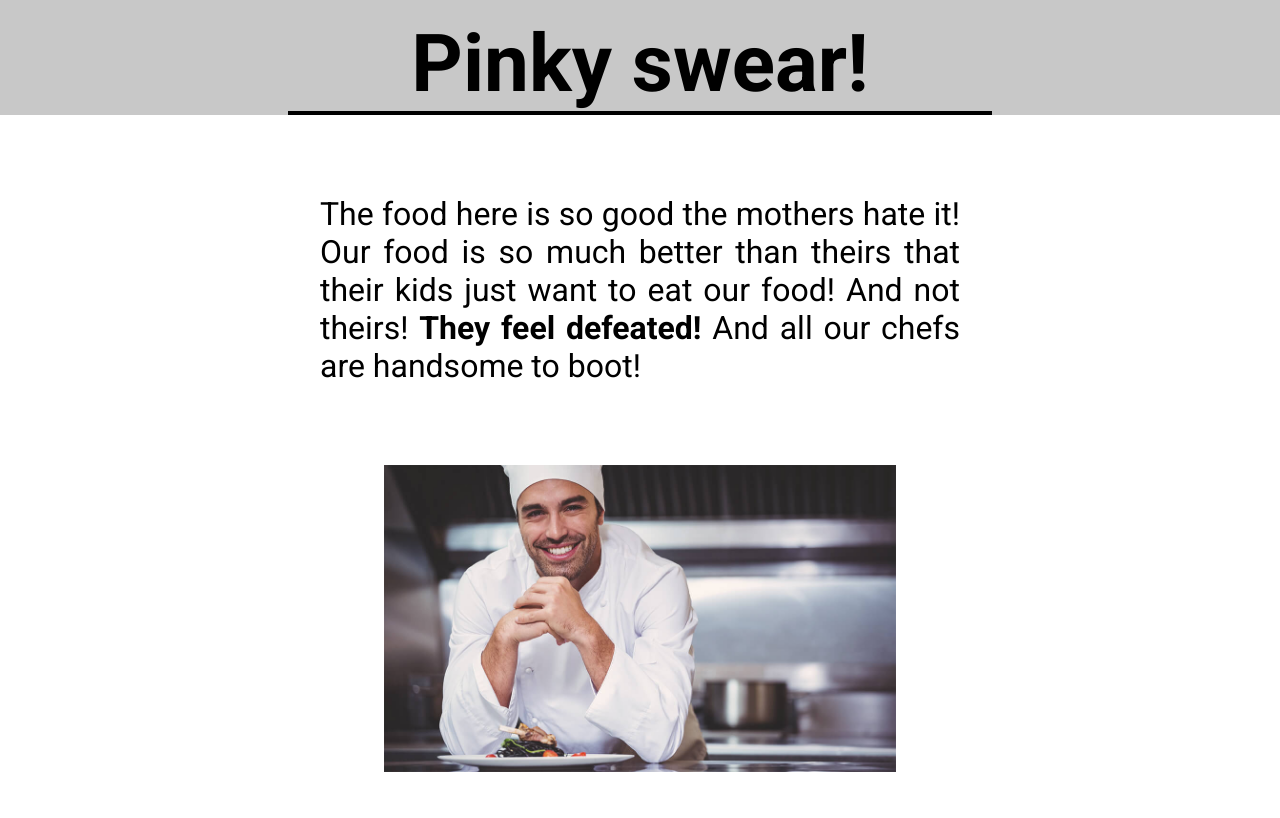
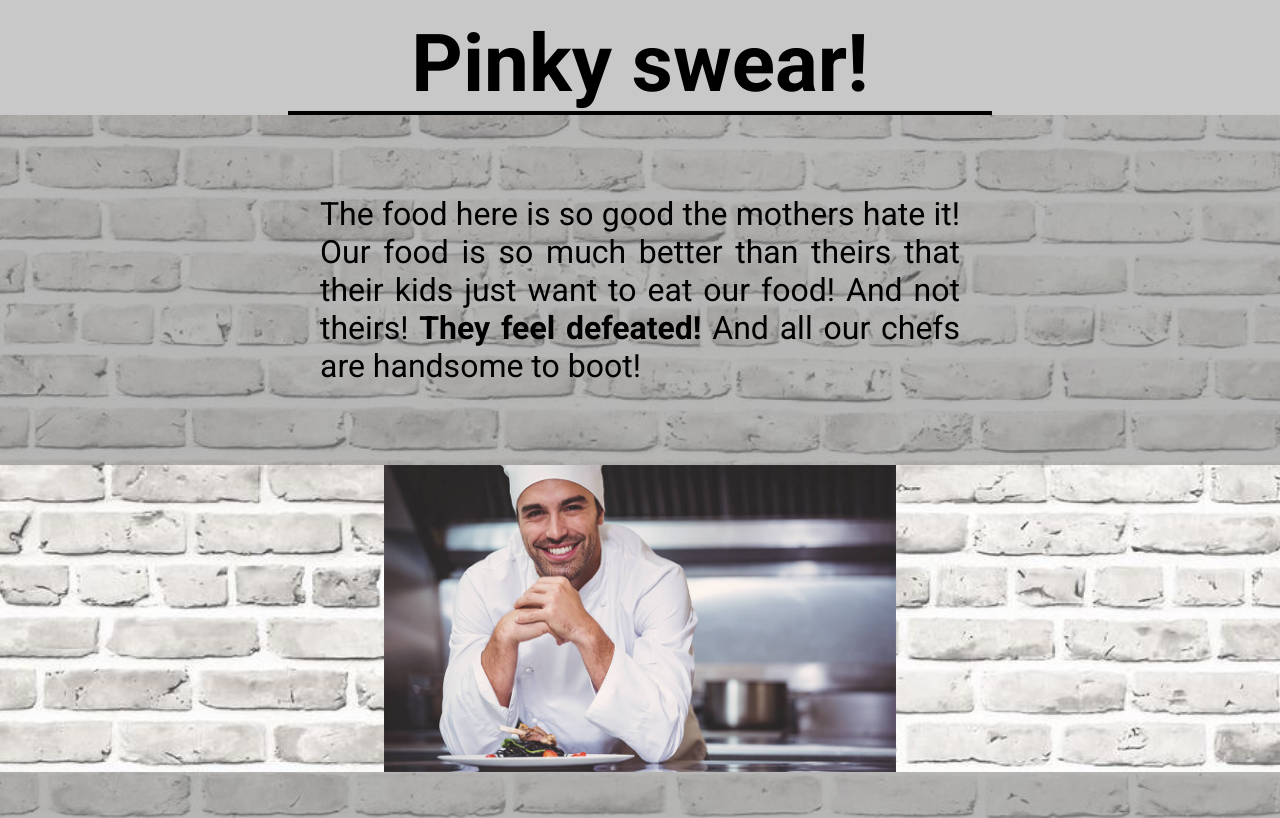
Before and after one commit to NenoPr/restaurant-page-The-Odin-Project, a website built with webpack: page dist/index.html in a window 1280 px wide. Shown: the part 441-1259 px from the top of the page. Built offline with nearby package versions, Linux system fonts and the light colour scheme.

Commit message:
Added a new backdrop image

```diff
--- a/src/contact.js
+++ b/src/contact.js
@@ -8,6 +8,8 @@ function createContact(content) {
     }
 
     window.scrollTo(0, 0);
+
+    content.style.cssText = ""
 
     let description = document.createElement("p")
     description.classList.add("para")
--- a/src/home.js
+++ b/src/home.js
@@ -16,25 +16,26 @@ function createHomepage(content, currentPage) {
     description.textContent = "We serve food. The good kind. Come. You will love it. Pinky swear!"
     content.appendChild(description)
 
+    let backdrop = document.createElement("div")
+    backdrop.id = "backdrop"
+    backdrop.style.cssText = "background-image: url(./img/brick-wall.jpg); background-size:  cover;background-repeat: no-repeat;background-position: center;"
+    content.appendChild(backdrop)
+
     description = document.createElement("p")
     description.id = "home-why"
     description.innerHTML = "The food here is so good the mothers hate it! Our food is so much better than theirs that their kids just want to eat our food! And not theirs! <b>They feel defeated!</b> And all our chefs are handsome to boot!"
-    content.appendChild(description)
-
-    let background = document.createElement("div")
-    background.classList.add("home-menu-background-chef")
-    content.appendChild(background)
+    backdrop.appendChild(description)
 
 
     let imageChild = document.createElement("img")
     imageChild.src = "img/happy-chef.jpg"
     imageChild.alt = "art"
-    background.appendChild(imageChild)
+    backdrop.appendChild(imageChild)
 
     description = document.createElement("p")
     description.id = "home-why"
     description.innerHTML = "But don't worry if you are a mother! No no no, trust us, you wont have any problems because you know.. you are just on a whole new level compared to the other moms! You can rest easy haha. In fact, wanna work here?"
-    content.appendChild(description)
+    backdrop.appendChild(description)
 
     imageChild = document.createElement("img")
     imageChild.id = "big-restaurant-img"
@@ -43,7 +44,7 @@ function createHomepage(content, currentPage) {
     content.appendChild(imageChild)
 
 
-    background = document.createElement("div")
+    let background = document.createElement("div")
     background.classList.add("home-menu-background")
     background.style.cssText = "background-image: url(./img/header_img.jpg); background-size:  cover;background-repeat: no-repeat;background-position: center;"
     content.appendChild(background)
--- a/src/location.js
+++ b/src/location.js
@@ -8,6 +8,8 @@ function createLocation(content) {
     }
 
     window.scrollTo(0, 0);
+
+    content.style.cssText = ""
 
     let description = document.createElement("p")
     description.classList.add("para")
--- a/src/menu.js
+++ b/src/menu.js
@@ -7,6 +7,8 @@ function createMenu(content) {
     }
 
     window.scrollTo(0, 0);
+
+    content.style.cssText = "background-image: url(./img/brick-wall.jpg);"
 
     let description = document.createElement("p")
     description.classList.add("para")
--- a/src/stylesheet.css
+++ b/src/stylesheet.css
@@ -75,11 +75,17 @@ img {
     margin: 0;
 }
 
+#backdrop {
+    display: flex;
+    flex-direction: column;
+    align-items: center;
+}
+
 #home-why {
     width: 50%;
     text-align: justify;
     font-size: 2rem;
-    background-color: white;
+    background-color: rgba(129, 129, 129, 0.563);
     padding: 5rem;
     padding-left: 25%;
     padding-right: 25%;
@@ -185,7 +191,7 @@ img {
     align-items: center;
     border: 0.2rem solid black;
     margin: 2rem;
-    background-color: white;
+    background-color: rgba(255, 255, 255, 0.634);
  }
 
  li > p:first-child {
@@ -196,8 +202,6 @@ img {
 
  li > p {
     font-size: 2rem;
-    background-color: white;
-    border: .1rem solid black;
     padding: 1rem;
  }
 
```
Also changed, not shown: dist/img/brick-wall.jpg (added), dist/main.js.
